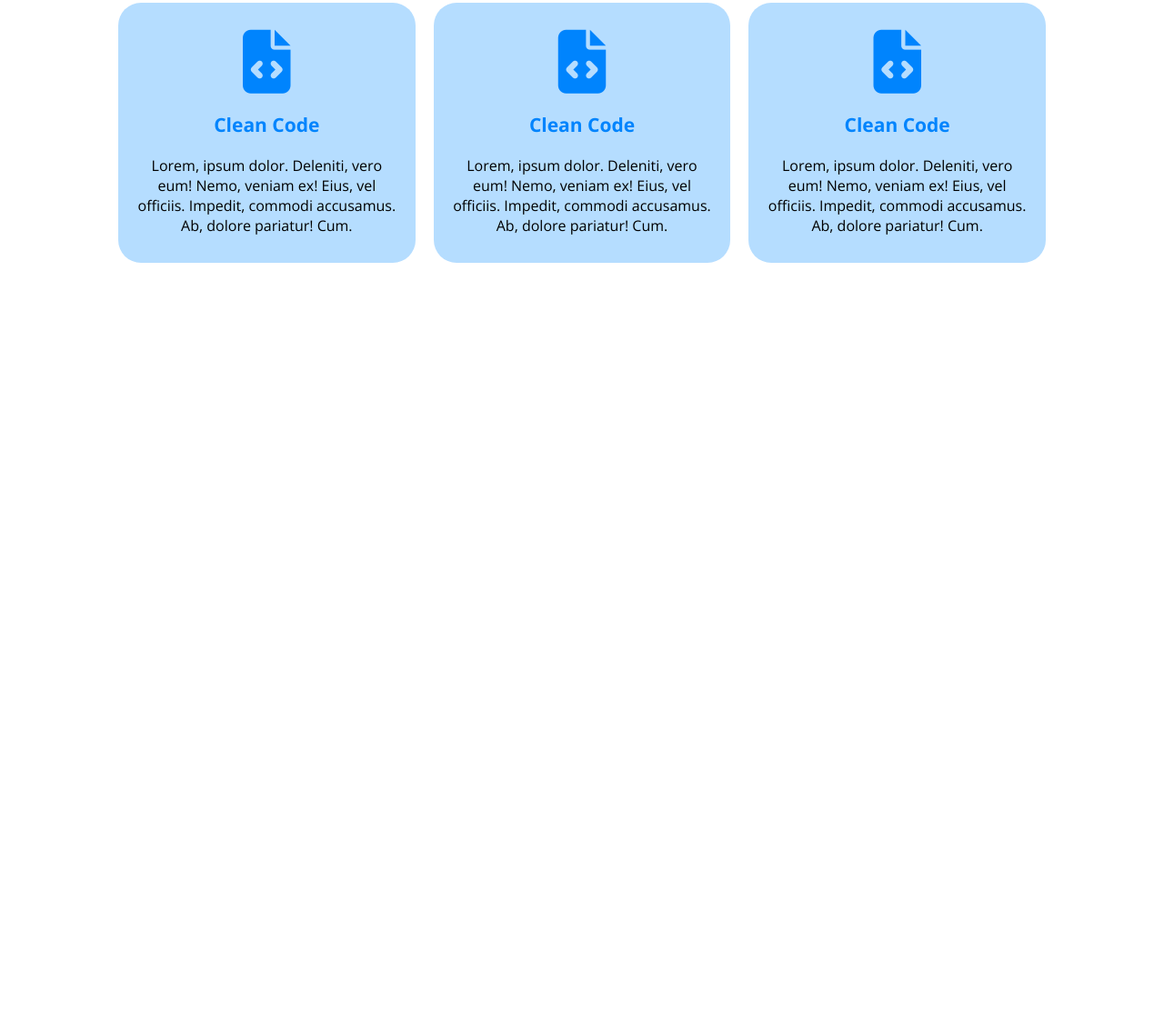
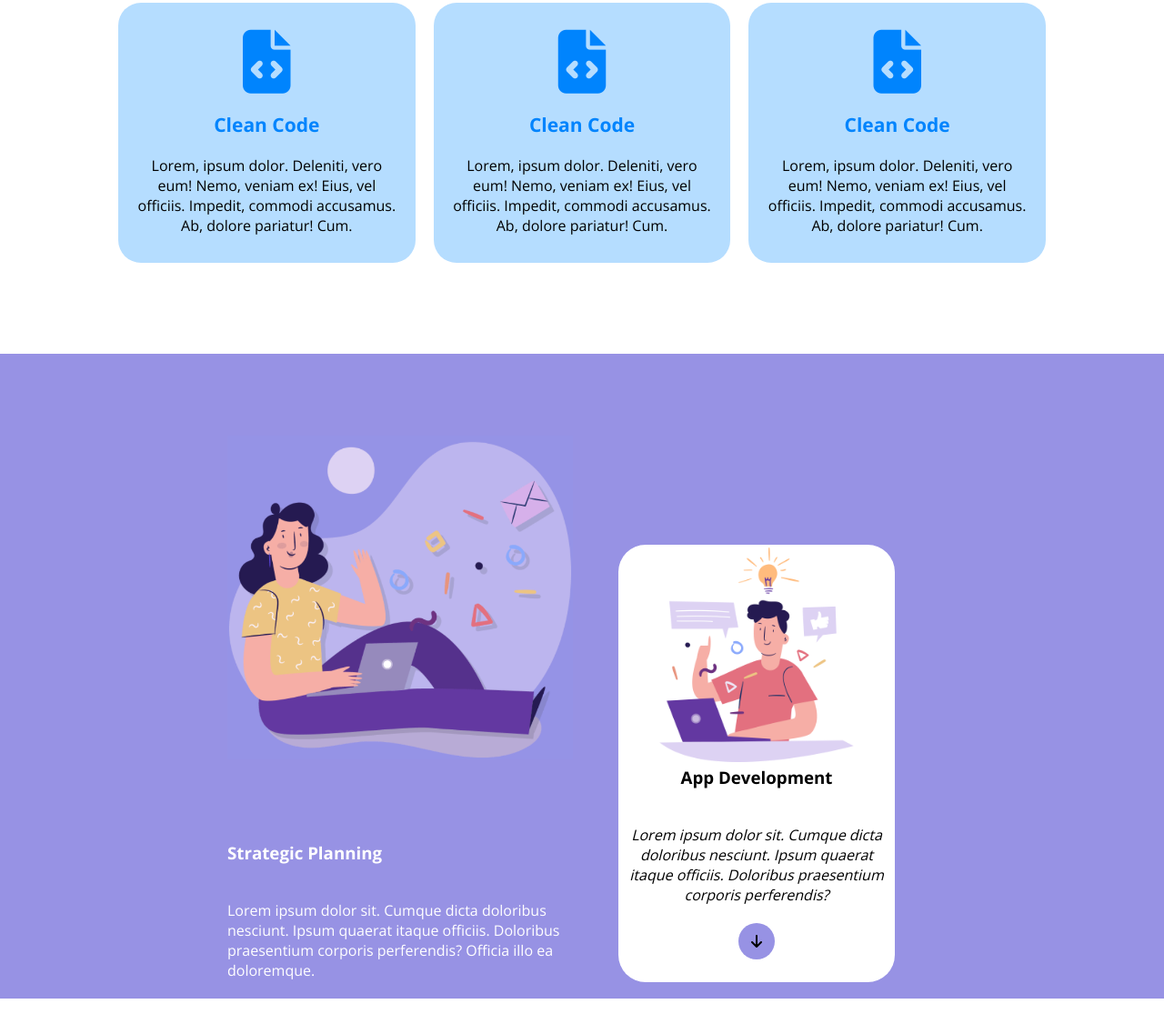
Before and after one commit to Ste-cracco/htmlcss-responsive-layout, a plain HTML site: page index.html in a window 1280 px wide. Shown: the part 455-1592 px from the top of the page at 91% size. Before the commit the page ends 844 px from the top, so only its background shows below. Drawn offline with nearby package versions, Linux system fonts and the light colour scheme.

Commit message:
Section 2 completata

```diff
--- a/css/style.css
+++ b/css/style.css
@@ -199,3 +199,108 @@ header .container_large {
     }
 
 }
+
+/* SECTION 2 */
+
+.section_2 {
+    background-color: #9792E4;
+}
+
+.container_small {
+    width: 840px;
+    padding: 0 30px;
+    margin: auto;
+}
+
+.section_2 .col {
+    flex-basis: 0;
+    flex-grow: 1;
+}
+
+.section_2 img {
+    padding: 90px 0;
+    display: block;
+    margin: auto;
+}
+
+.section_2 h3 {
+    color: white;
+    padding-bottom: 40px;
+}
+
+.section_2 p {
+    color: white;
+    padding-bottom: 20px;
+}
+
+.card_section_2 {
+    border-radius: 30px;
+    max-width: 80%;
+    background-color: white;
+    margin-top: 210px;
+    margin-left: 30px;
+    justify-content: space-around;
+    align-items: center;
+}
+
+.card_section_2 p {
+    font-style: italic;
+}
+
+.card_section_2 h3 {
+   color: black;
+   text-align: center;
+}
+
+.card_section_2 p {
+    color: black;
+    text-align: center;
+ }
+
+ .card_section_2 img {
+    padding: 0;
+    max-width: 80%;
+}
+
+.cerchio {
+    background-color: #9792E4;
+    border-radius: 50px;
+    padding: 5px;
+    width: 40px;
+    height: 40px;
+    text-align: center;
+    line-height: 30px;
+    margin-bottom: 25px;
+}
+
+@media (max-width: 780px) {
+
+    .container_small {
+        width: 100%;
+    }
+
+    .section_2 .row {
+        flex-direction: column;
+    }
+
+    .section_2 h3 {
+        font-size: 40px;
+    }
+
+    .card_section_2 {
+        max-width: 100%;
+        margin-bottom: 34px;
+        margin-top: 0;
+        margin-left: 0;
+    }
+
+}
+
+@media (max-width: 780px) {
+
+    .section_2 h3 {
+        font-size: 24px;
+    }
+
+
+}
--- a/index.html
+++ b/index.html
@@ -90,6 +90,44 @@
                 </div> <!-- Chiusura row Section 1 -->
             </div> <!-- Chiusura Container Large-->
         </section>
+
+        <section class="section_2">
+            <div class="container_small">
+                <div class="row flex">
+                    <div class="col">
+                        <img src="img/planning1.png" alt="">
+                        <h3>Strategic Planning</h3>
+                        <p>Lorem ipsum dolor sit.
+                        Cumque dicta doloribus nesciunt.
+                        Ipsum quaerat itaque officiis.
+                        Doloribus praesentium corporis perferendis?
+                        Officia illo ea doloremque.
+                        </p>
+
+                    </div>
+                    <div class="col">
+                        <div class="card_section_2 flex_column">
+                            <img src="img/planning2.png" alt="">
+                            <h3>App Development</h3>
+                            <p>Lorem ipsum dolor sit.
+                            Cumque dicta doloribus nesciunt.
+                            Ipsum quaerat itaque officiis.
+                            Doloribus praesentium corporis perferendis?
+                            </p>
+                            <div class="cerchio">
+                                <i class="fa-solid fa-arrow-down"></i>
+                            </div>
+                        </div>
+
+                    </div>
+
+                </div>
+
+            </div>
+
+        </section>
+
+
     </main>
 
 </body>
```
